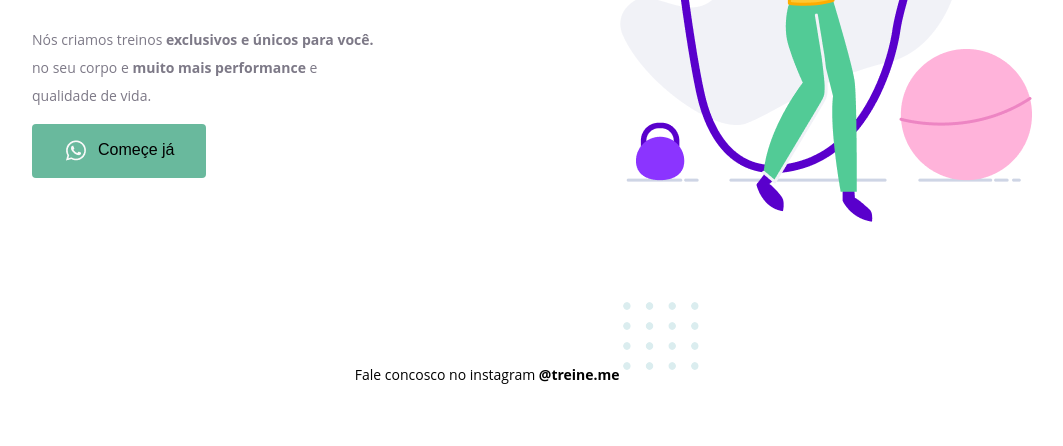
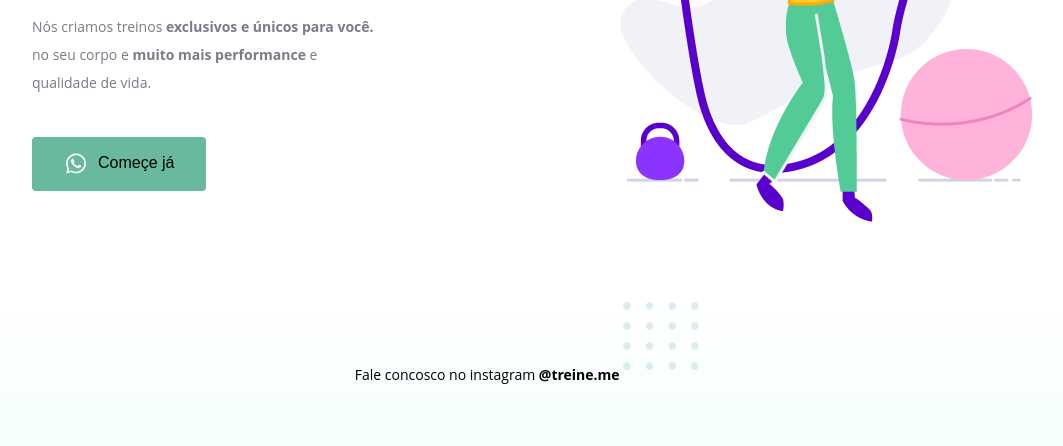
Before and after one commit to GabrielRdev/Stage02-Projeto-02, a plain HTML site: page index.html in a window 1280 px wide. Shown: the part 354-800 px from the top of the page, without its empty margins (108-1171 px from the left). Drawn offline with Linux system fonts and the light colour scheme.

Commit message:
add-background-gradiente

```diff
--- a/styles.css
+++ b/styles.css
@@ -2,11 +2,19 @@ body {
   margin: 0;
 
   font-family: 'Open Sans', sans-serif;
+
+  background: linear-gradient(
+    180deg,
+    rgba(227, 255, 248, 0) 82.08%,
+    rgba(227, 255, 248, 0.38) 100%
+  );
+  min-height: 100vh;
 }
 
 .page {
   width: 1000px;
-  margin: 65px auto 0;
+  margin: 0 auto;
+  padding-top: 65px;
 }
 
 nav {
@@ -65,7 +73,7 @@ section p {
   font-size: 14px;
   line-height: 28px;
 
-  margin 40px 0;
+  margin: 40px 0;
 }
 
 button {
@@ -87,8 +95,8 @@ button {
   cursor: pointer;
 }
 
-button:hover{
-  background-color:#a5dbc8;
+button:hover {
+  background-color: #a5dbc8;
 }
 
 footer {
```
